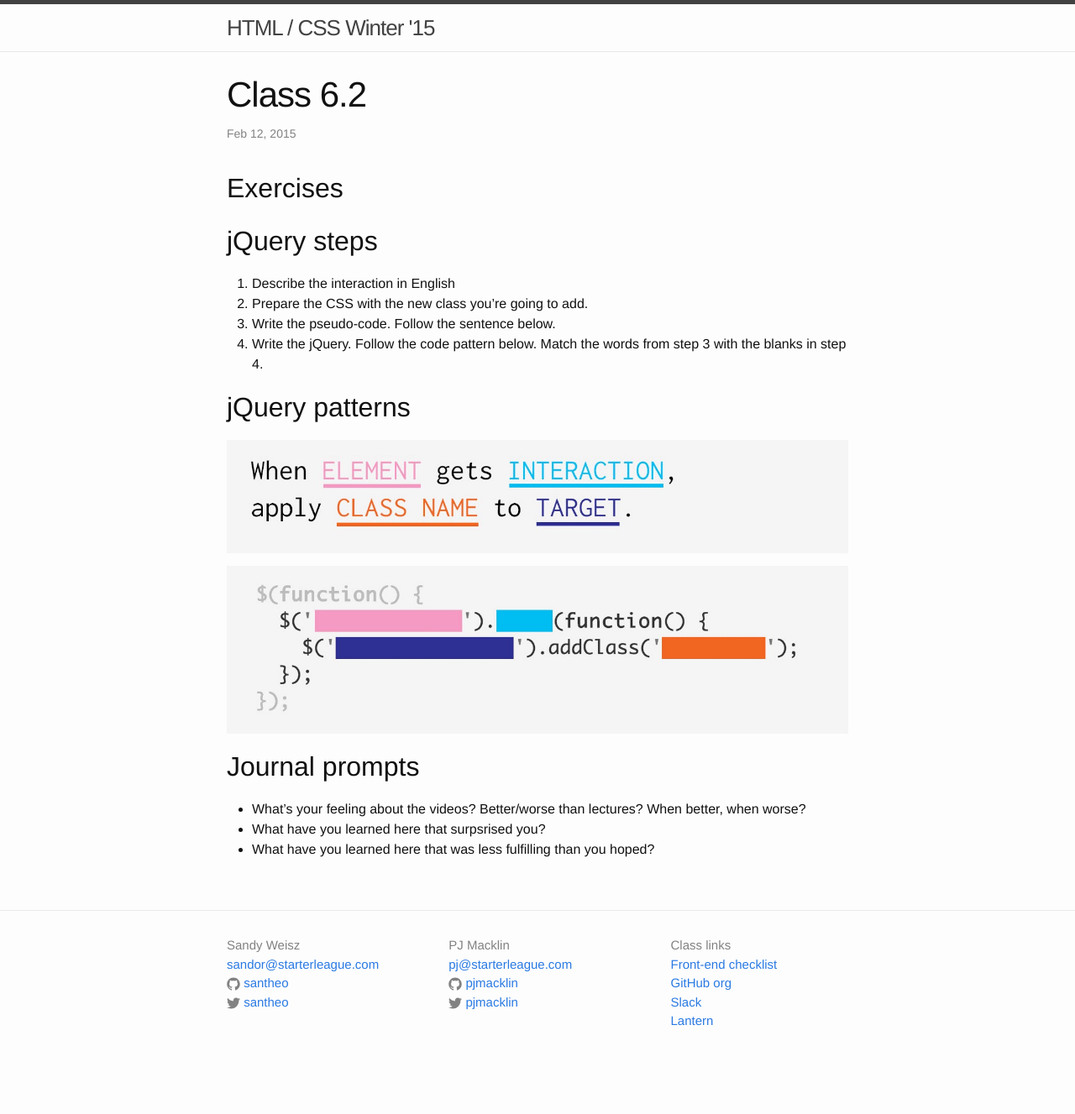
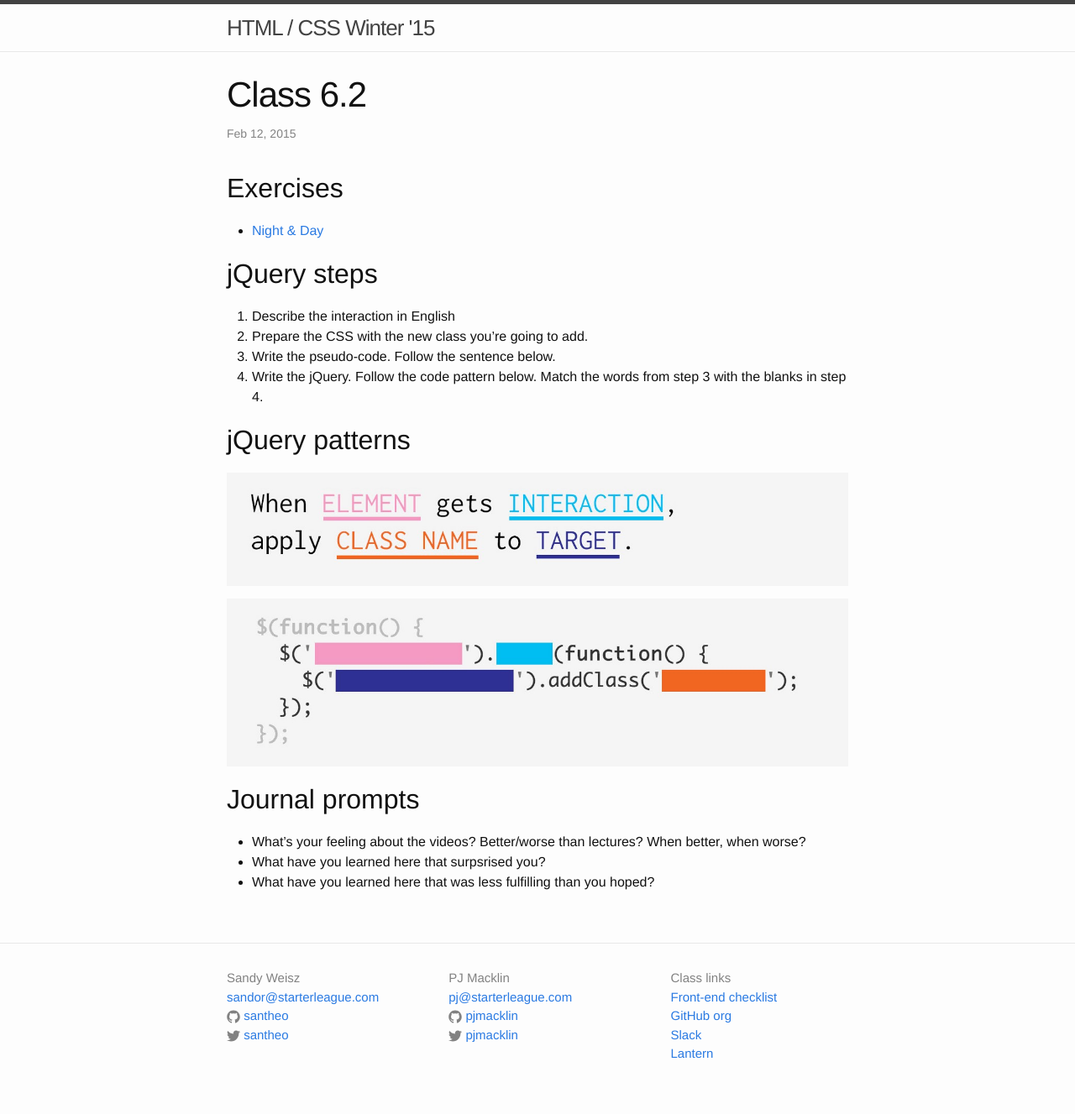
Before and after one commit to tsl-html-css/tsl-html-css.github.io, a Jekyll site: the page built from _posts/2015-02-12-6.2.md, in a window 1280 px wide. Shown: the whole page at 84% size. Built offline with Jekyll 4.4.1, drawn with Linux system fonts in a browser that asks for light colours; before the commit the page ends 1288 px from its top, so only the background shows below that.

Commit message:
Night & day

```diff
--- a/_posts/2015-02-12-6.2.md
+++ b/_posts/2015-02-12-6.2.md
@@ -6,6 +6,8 @@ categories: class
 ---
 
 ## Exercises
+
+* [Night & Day](http://jsbin.com/zayori/2/edit)
 
 ## jQuery steps
 
```
